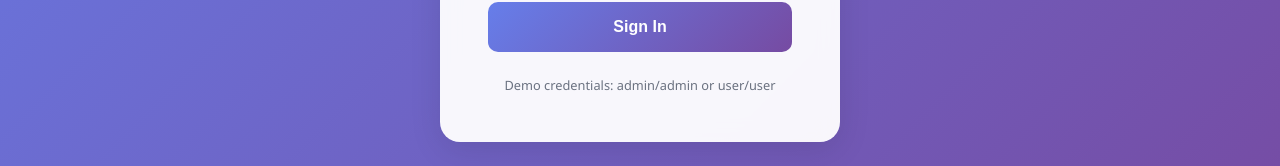
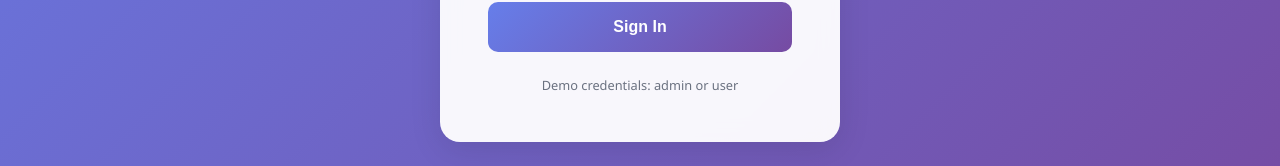
Before and after one commit to osamahannan/auth-app, a React app: page /auth/login in a window 1280 px wide. Shown: the part 541-707 px from the top of the page. Built offline with nearby package versions, Linux system fonts and the light colour scheme.

Commit message:
added login changes

```diff
--- a/src/Login.tsx
+++ b/src/Login.tsx
@@ -34,7 +34,7 @@ const Login: React.FC = () => {
           window.location.href = '/';
         }, 500);
       } else {
-        setError('Invalid credentials. Try admin/admin or user/user');
+        setError('Invalid password. Try admin or user');
       }
       setIsLoading(false);
     }, 1000);
@@ -93,7 +93,7 @@ const Login: React.FC = () => {
 
         <div className="auth-links">
           <p style={{ color: '#6b7280', fontSize: '0.8rem', marginTop: '1rem' }}>
-            Demo credentials: admin/admin or user/user
+            Demo credentials: admin or user
           </p>
         </div>
       </div>
```
